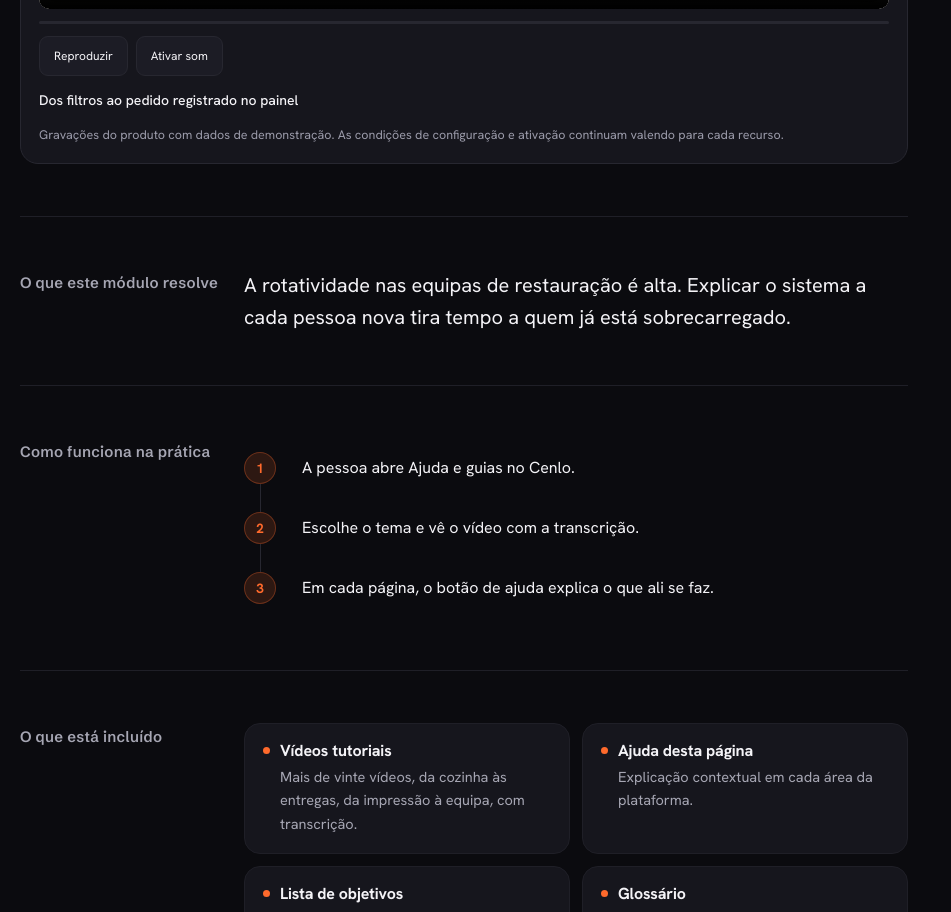
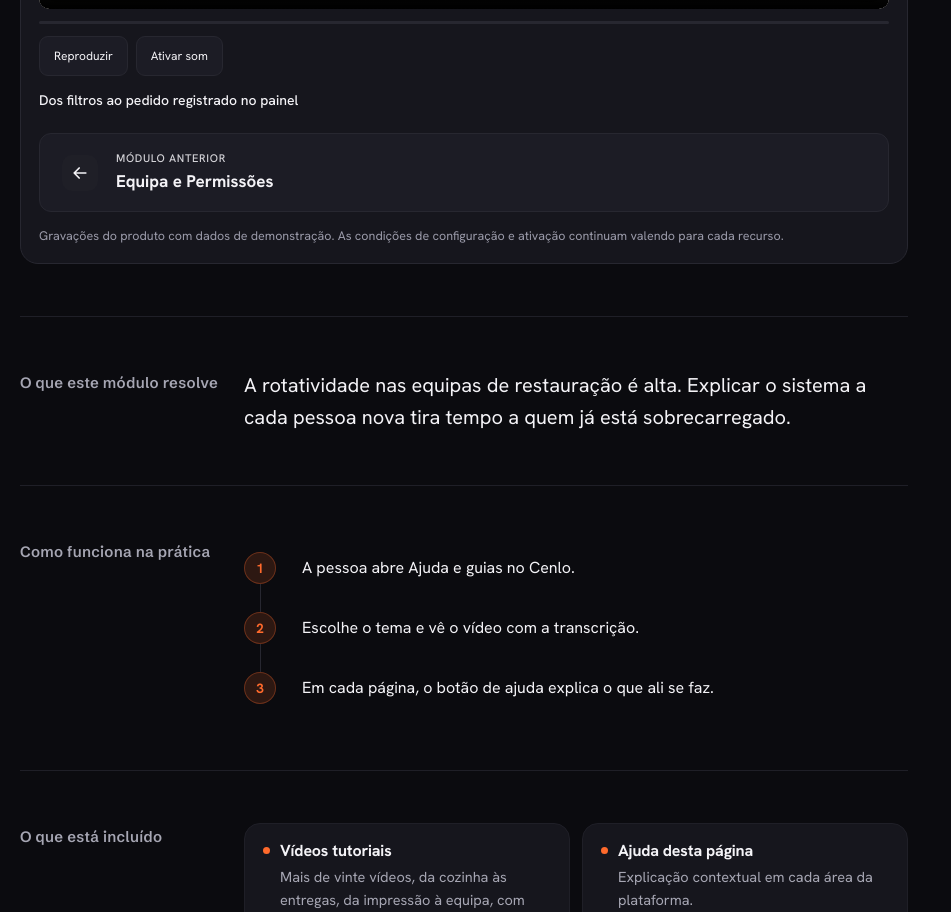
Before and after one commit to pedrocvm/cenlo-website, a Next.js app: page /configurar/ajuda-e-formacao in a window 1280 px wide. Shown: the part 1200-2112 px from the top of the page, without its empty margins (0-951 px from the left). Built offline with nearby package versions, Linux system fonts and the light colour scheme; grey boxes are pictures that could not be loaded.

Commit message:
feat(food): add previous-module navigation beside demonstration videos

```diff
--- a/app/configurar/[slug]/page.tsx
+++ b/app/configurar/[slug]/page.tsx
@@ -33,6 +33,7 @@ export default async function ModulePage({ params }: { params: Promise<{ slug: s
   const i = MODULES.indexOf(m)
   const prev = MODULES[i - 1]
   const next = MODULES[i + 1]
+  const previousVideoModule = MODULES.slice(0, i).reverse().find(item => videosFor(item.id).length)
   const nextVideoModule = MODULES.slice(i + 1).find(item => videosFor(item.id).length)
 
   return (
@@ -56,7 +57,7 @@ export default async function ModulePage({ params }: { params: Promise<{ slug: s
 
       <section id="demonstracao" className="fb-section fm-demo-section" aria-labelledby="s-shots">
         <h2 id="s-shots" className="fm-demo-title">Veja o módulo em funcionamento</h2>
-        {videos.length ? <ModuleVideos key={m.id} nextModule={nextVideoModule ? { href: `/configurar/${nextVideoModule.slug}#demonstracao`, title: nextVideoModule.title } : undefined} videos={videos} title={m.title} poster={shots[0]?.src} /> : <><Gallery shots={shots} title={m.title} /><p className="fb-note">Imagens reais com dados de demonstração. Vídeo específico deste recurso ainda não disponível nesta página.</p></>}
+        {videos.length ? <ModuleVideos key={m.id} previousModule={previousVideoModule ? { href: `/configurar/${previousVideoModule.slug}#demonstracao`, title: previousVideoModule.title } : undefined} nextModule={nextVideoModule ? { href: `/configurar/${nextVideoModule.slug}#demonstracao`, title: nextVideoModule.title } : undefined} videos={videos} title={m.title} poster={shots[0]?.src} /> : <><Gallery shots={shots} title={m.title} /><p className="fb-note">Imagens reais com dados de demonstração. Vídeo específico deste recurso ainda não disponível nesta página.</p></>}
       </section>
 
       {MODULE_EXAMPLES[m.id] && <section className="fb-section fm-examples" aria-labelledby="s-examples"><span className="fb-eyebrow">No dia a dia do restaurante</span><h2 id="s-examples">Onde isso faz diferença</h2><div>{MODULE_EXAMPLES[m.id].map((example, index) => <article key={example.title}><span className="fm-example-number">0{index + 1}</span><h3>{example.title}</h3><p>{example.text}</p></article>)}</div><p className="fb-note">Exemplos ilustrativos. As regras e a configuração são definidas para a sua operação.</p></section>}
--- a/app/configurar/builder.css
+++ b/app/configurar/builder.css
@@ -634,6 +634,14 @@ textarea.fb-input { resize: vertical; min-height: 96px; }
 .fm-video-toolbar button,.fm-video-chapters button,.fm-video-next button,.fm-next-arrow { transition:transform .18s ease-out,background .18s ease; }
 .fm-video-toolbar button:hover,.fm-video-next button:hover { background:var(--terraBg); }
 .fm-next-link:hover .fm-next-arrow { transform:translateX(4px); }
+.fm-module-nav { display:grid; grid-template-columns:repeat(auto-fit,minmax(min(100%,260px),1fr)); gap:12px; margin-top:22px; }
+.fm-module-nav .fm-next-link { margin-top:0; }
+.fm-prev-link { background:var(--surface2); border-color:var(--line); }
+.fm-prev-link:hover { background:var(--terraBg); border-color:var(--terra); }
+.fm-prev-link .fm-next-arrow { background:var(--line2); }
+.fm-prev-link:hover .fm-next-arrow { transform:translateX(-4px); }
+@media(max-width:600px) { .fm-module-nav { grid-template-columns:minmax(0,1fr); margin-top:18px; } }
+
 .fm-video-toolbar button:active,.fm-video-chapters button:active { transform:scale(.98); }
 .fr-details summary>b,.fc-card-detail summary>span,.fc-changes summary>span,.fc-chevron { transition:transform .3s cubic-bezier(.22,1,.36,1); }
 @keyframes fm-reveal { from { opacity:0; transform:translateY(5px); } to { opacity:1; transform:translateY(0); } }
--- a/components/food-builder/ModuleVideos.tsx
+++ b/components/food-builder/ModuleVideos.tsx
@@ -4,8 +4,8 @@ import { useRouter } from 'next/navigation'
 import type { ModuleVideo } from '@/lib/food-builder/videos'
 
 const duration = (seconds: number) => `${Math.floor(seconds / 60)}:${String(Math.floor(seconds % 60)).padStart(2, '0')}`
-type NextModule = { href: string; title: string }
-export default function ModuleVideos({ videos, title, poster, nextModule }: { videos: ModuleVideo[]; title: string; poster?: string; nextModule?: NextModule }) {
+type ModuleDestination = { href: string; title: string }
+export default function ModuleVideos({ videos, title, poster, nextModule, previousModule }: { videos: ModuleVideo[]; title: string; poster?: string; nextModule?: ModuleDestination; previousModule?: ModuleDestination }) {
   const router = useRouter()
   const player = useRef<HTMLVideoElement>(null)
   const container = useRef<HTMLDivElement>(null)
@@ -69,7 +69,10 @@ export default function ModuleVideos({ videos, title, poster, nextModule }: { vi
     {failed && <p className="fb-note">Não foi possível carregar a gravação. <a href={video.src}>Abrir vídeo</a></p>}
     <p key={video.title} className="fm-video-caption">{video.title}</p>
     {videos.length > 1 && <div className="fm-video-chapters" role="group" aria-label="Escolher trecho">{videos.map((clip,i) => <button key={clip.src} type="button" aria-pressed={i===index} onClick={() => select(i)}><span aria-hidden="true">{i===index ? '▶' : String(i+1).padStart(2,'0')}</span><span>{clip.title}</span><small>{duration(clip.seconds)}</small></button>)}</div>}
-    {nextModule && countdown === null && <button className="fm-next-link" type="button" onClick={() => router.push(nextModule.href)}><span className="fm-next-copy"><small>Próximo módulo</small><strong>{nextModule.title}</strong></span><span className="fm-next-arrow" aria-hidden="true"><svg width="20" height="20" viewBox="0 0 24 24" fill="none" stroke="currentColor" strokeWidth="2" strokeLinecap="round" strokeLinejoin="round"><path d="M5 12h14M13 6l6 6-6 6" /></svg></span></button>}
+    {(previousModule || (nextModule && countdown === null)) && <nav className="fm-module-nav" aria-label="Navegar pelas demonstrações">
+      {previousModule && <button className="fm-next-link fm-prev-link" type="button" onClick={() => { setCountdown(null); player.current?.pause(); router.push(previousModule.href) }}><span className="fm-next-arrow" aria-hidden="true"><svg width="20" height="20" viewBox="0 0 24 24" fill="none" stroke="currentColor" strokeWidth="2" strokeLinecap="round" strokeLinejoin="round"><path d="M19 12H5m6-6-6 6 6 6" /></svg></span><span className="fm-next-copy"><small>Módulo anterior</small><strong>{previousModule.title}</strong></span></button>}
+      {nextModule && countdown === null && <button className="fm-next-link" type="button" onClick={() => router.push(nextModule.href)}><span className="fm-next-copy"><small>Próximo módulo</small><strong>{nextModule.title}</strong></span><span className="fm-next-arrow" aria-hidden="true"><svg width="20" height="20" viewBox="0 0 24 24" fill="none" stroke="currentColor" strokeWidth="2" strokeLinecap="round" strokeLinejoin="round"><path d="M5 12h14M13 6l6 6-6 6" /></svg></span></button>}
+    </nav>}
     <p className="fb-note">Gravações do produto com dados de demonstração. As condições de configuração e ativação continuam valendo para cada recurso.</p>
   </div>
 }
```
